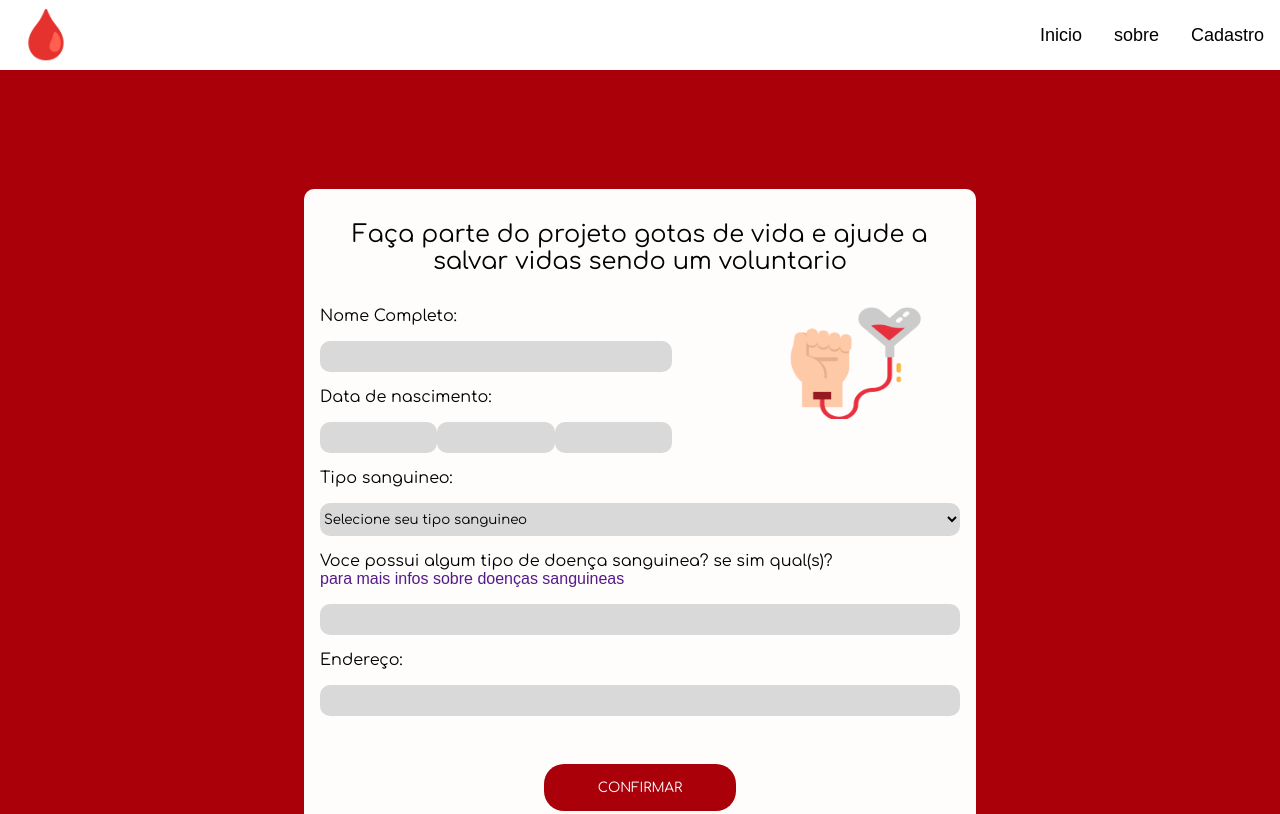
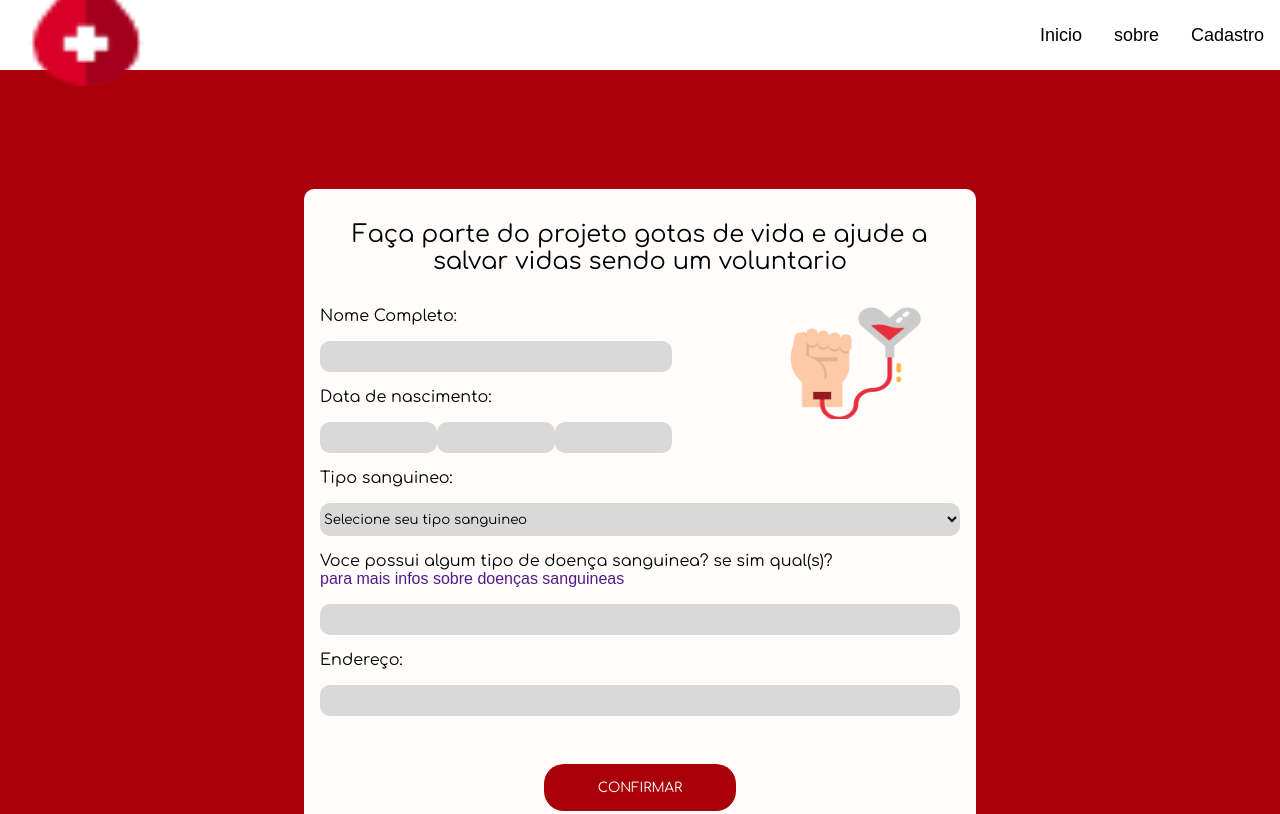
Before and after one commit to l1Beatriz/Rackathon, a plain HTML site: page src/pages/Forms/index.html in a window 1280 px wide. Shown: the top 814 px of the page. Drawn offline with Linux system fonts and the light colour scheme.

Commit message:
uniformizando os ícones das páginas

```diff
--- a/src/pages/Forms/index.html
+++ b/src/pages/Forms/index.html
@@ -9,7 +9,9 @@
 <body>
     <header class="header">
         <nav class="nav">
-          <a href="/" class="logo">🩸</a>
+          <a href="/" class="logo">
+            <img src="/src/assets/icone-gota.png" alt="gota vermelha">
+          </a>
           <button class="hamburger"></button>
           <ul class="nav-list">
             <li><a href="../../../index.html">Inicio </a></li>
```
Also changed, not shown: index.html (+3 -1 lines), src/pages/Sobre/index.html (+3 -1 lines).
